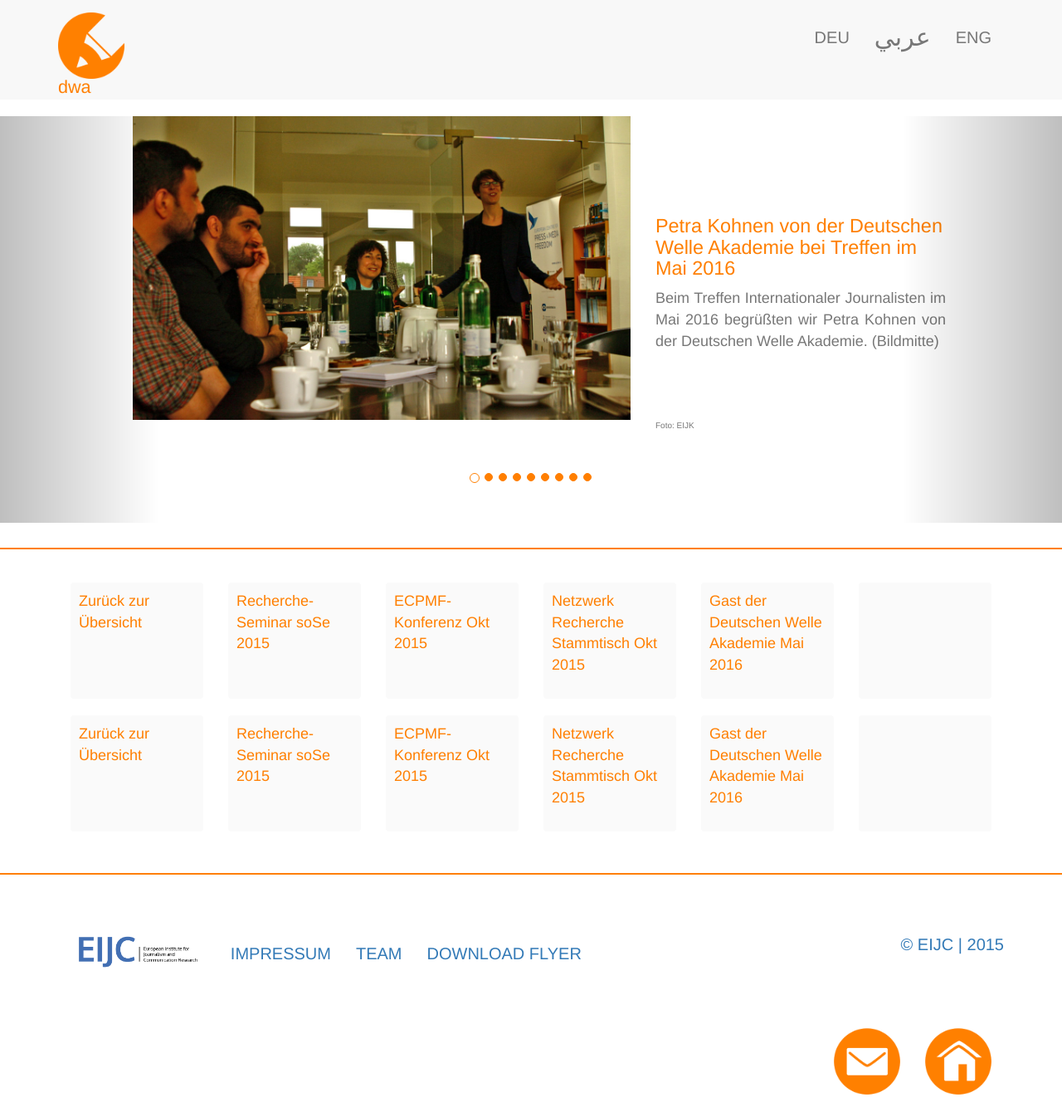
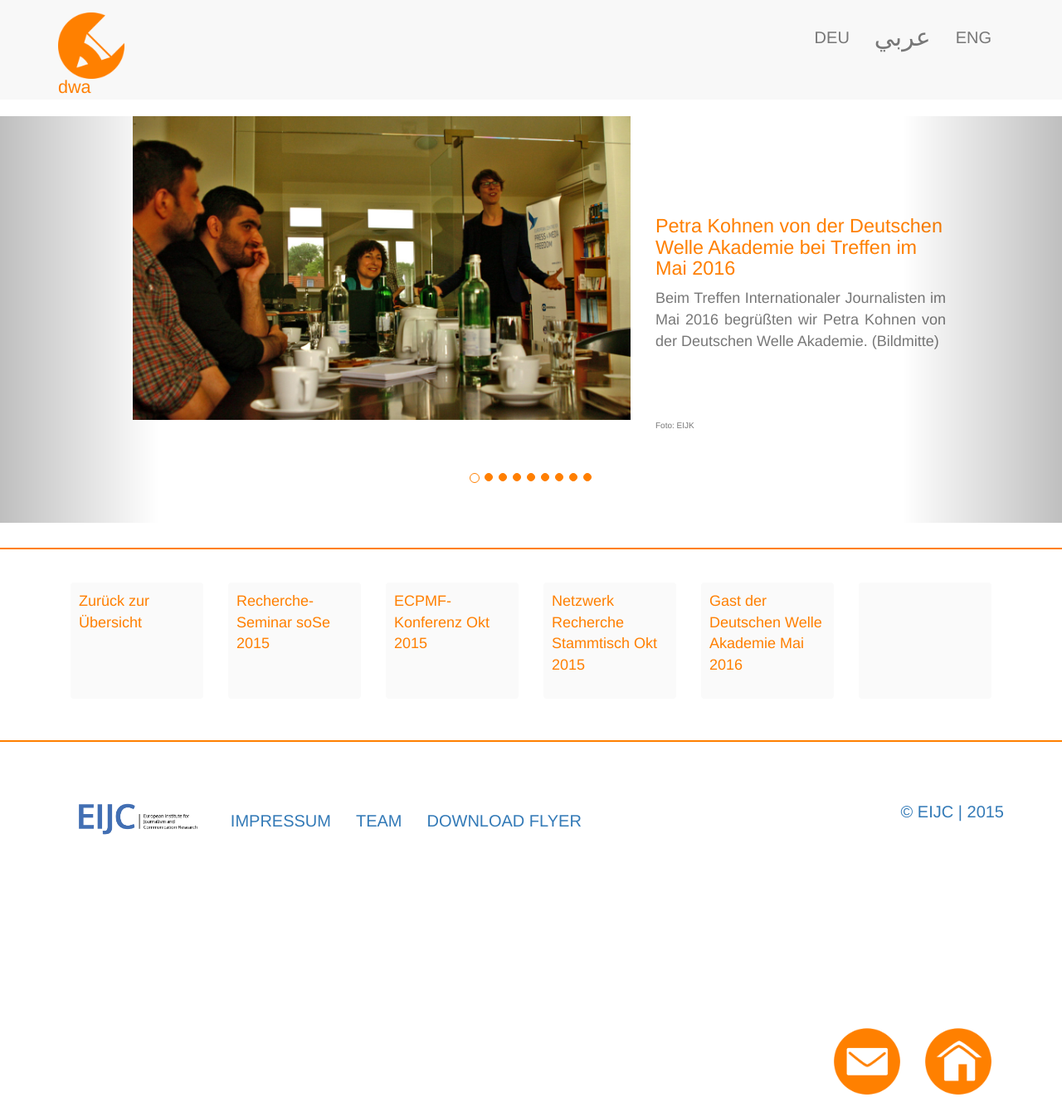
Before and after one commit to EIJC/TIJ, a Jekyll site: the page built from _posts/2016-05-26-dwa.html, in a window 1280 px wide and 1334 px high. Shown: the whole window at 83% size. Built offline with Jekyll 4.4.1, drawn with Linux system fonts in a browser that asks for light colours; nearby versions of some CDN libraries.

Commit message:
Update 2016-05-26-dwa.html

```diff
--- a/_posts/2016-05-26-dwa.html
+++ b/_posts/2016-05-26-dwa.html
@@ -99,38 +99,3 @@ Ganz herzlich danken m&ouml;chten wir Sabine Witt von Engagement Global (g.l.i.B
 <!-- Left and right controls --><a class="left carousel-control" data-slide="prev" href="#myCarousel" role="button"><span class="sr-only">Previous</span> </a> <a class="right carousel-control" data-slide="next" href="#myCarousel" role="button"> <span class="sr-only">Next</span> </a></div>
 
 <div class="divider"></div>
-
-<div class="container">
-	<div class="row">
-		</div>
-		<div class="col-md-2">
-                <p><a href="http://treffen.eijc.eu/de.html " class="thumbnail" style="background-color:#FAFAFA; width: 160px; height: 140px; border:0px; padding: 10px;">
-                 Zurück zur Übersicht
-                </a></p>
-        	 </div>
-		<div class="col-md-2">
-                <p><a href="http://treffen.eijc.eu/2015/08/03/recherche-seminar.html" class="thumbnail" style="background-color:#FAFAFA; width: 160px; height: 140px; border:0px;padding: 10px;">
-                Recherche-Seminar soSe 2015
-                </a></p>
-        	</div>
-        	<div class="col-md-2">
-                <p><a href="http://treffen.eijc.eu/2015/10/08/ecpmf-konferenz-2015.html " class="thumbnail" style="background-color:#FAFAFA; width: 160px; height: 140px; border:0px;padding: 10px;">
-                ECPMF-Konferenz Okt 2015
-                </a></p>
-        	 </div>
-        	 <div class="col-md-2">
-                <p><a href="http://treffen.eijc.eu/2015/10/29/nr-stammtisch.html " class="thumbnail" style="background-color:#FAFAFA; width: 160px; height: 140px; border:0px;padding: 10px;">
-                  Netzwerk Recherche Stammtisch Okt 2015
-                </a></p>
-        	 </div>
-        	 <div class="col-md-2">
-                <p><a href="http://treffen.eijc.eu/2016/05/26/dwa.html " class="thumbnail" style="background-color:#FAFAFA; width: 160px; height: 140px; border:0px;padding: 10px;">
-                  Gast der Deutschen Welle Akademie Mai 2016
-                </a></p>
-        	 </div>
-        	 <div class="col-md-2">
-                <p><a href=" " class="thumbnail" style="background-color:#FAFAFA; width: 160px; height: 140px; border:0px;padding: 10px;">
-
-                </a></p>
-	</div>
-</div>
```
